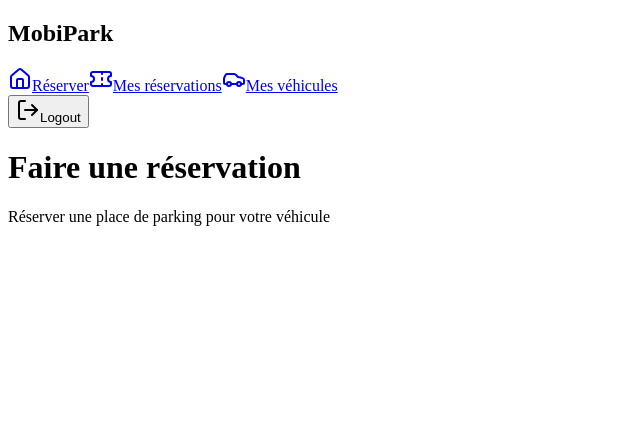
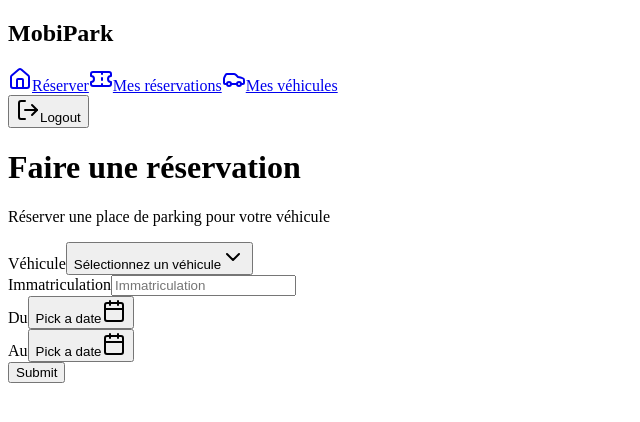
Before and after one commit to Cnam-MobiPark/MobiPark, a React (Vite) app in the folder frontend/: page / in a window 1280 px wide. Shown: the top 422 px of the page, without its empty margins (0-640 px from the left). Built offline with nearby package versions, Linux system fonts and the light colour scheme; the HTML template or start-up script is replaced by a standard one.

Commit message:
feat: add reservation page UI

```diff
--- a/frontend/package.json
+++ b/frontend/package.json
@@ -12,6 +12,7 @@
   "dependencies": {
     "@hookform/resolvers": "^3.4.2",
     "@radix-ui/react-label": "^2.0.2",
+    "@radix-ui/react-popover": "^1.0.7",
     "@radix-ui/react-select": "^2.0.0",
     "@radix-ui/react-separator": "^1.0.3",
     "@radix-ui/react-slot": "^1.0.2",
--- a/frontend/src/components/page_header.tsx
+++ b/frontend/src/components/page_header.tsx
@@ -10,7 +10,7 @@
   description,
 }: PageHeaderProps): ReactElement {
   return (
-    <header>
+    <header className="mb-8">
       <h1 className="text-4xl font-bold mb-2">{title}</h1>
 
       {description && <p className="text-muted-foreground">{description}</p>}
--- /dev/null
+++ b/frontend/src/components/ui/popover.tsx
@@ -0,0 +1,29 @@
+import * as React from "react"
+import * as PopoverPrimitive from "@radix-ui/react-popover"
+
+import { cn } from "@/lib/utils"
+
+const Popover = PopoverPrimitive.Root
+
+const PopoverTrigger = PopoverPrimitive.Trigger
+
+const PopoverContent = React.forwardRef<
+  React.ElementRef<typeof PopoverPrimitive.Content>,
+  React.ComponentPropsWithoutRef<typeof PopoverPrimitive.Content>
+>(({ className, align = "center", sideOffset = 4, ...props }, ref) => (
+  <PopoverPrimitive.Portal>
+    <PopoverPrimitive.Content
+      ref={ref}
+      align={align}
+      sideOffset={sideOffset}
+      className={cn(
+        "z-50 w-72 rounded-md border bg-popover p-4 text-popover-foreground shadow-md outline-none data-[state=open]:animate-in data-[state=closed]:animate-out data-[state=closed]:fade-out-0 data-[state=open]:fade-in-0 data-[state=closed]:zoom-out-95 data-[state=open]:zoom-in-95 data-[side=bottom]:slide-in-from-top-2 data-[side=left]:slide-in-from-right-2 data-[side=right]:slide-in-from-left-2 data-[side=top]:slide-in-from-bottom-2",
+        className
+      )}
+      {...props}
+    />
+  </PopoverPrimitive.Portal>
+))
+PopoverContent.displayName = PopoverPrimitive.Content.displayName
+
+export { Popover, PopoverTrigger, PopoverContent }
--- a/frontend/src/pages/user/home.tsx
+++ b/frontend/src/pages/user/home.tsx
@@ -1,13 +1,178 @@
 import { type ReactElement } from "react";
 import { PageHeader } from "../../components/page_header";
+import { useForm } from "react-hook-form";
+import { format } from "date-fns";
+import {
+  Form,
+  FormControl,
+  FormField,
+  FormItem,
+  FormLabel,
+  FormMessage,
+} from "@/components/ui/form";
+import { Calendar } from "@/components/ui/calendar";
+import { z } from "zod";
+import {
+  Select,
+  SelectContent,
+  SelectItem,
+  SelectTrigger,
+  SelectValue,
+} from "@/components/ui/select";
+import {
+  Popover,
+  PopoverContent,
+  PopoverTrigger,
+} from "@/components/ui/popover";
+import { Button } from "@/components/ui/button";
+import { Input } from "@/components/ui/input";
+import { cn } from "@/lib/utils";
+import { CalendarIcon } from "lucide-react";
+
+const formSchema = z.object({
+  vehicle: z.string(),
+  licencePlate: z.string(),
+  beginDate: z.date(),
+  endDate: z.date(),
+});
 
 export function UserHome(): ReactElement {
+  const form = useForm<z.infer<typeof formSchema>>();
+
+  function onSubmit() {}
+
   return (
     <div>
       <PageHeader
         title="Faire une réservation"
         description="Réserver une place de parking pour votre véhicule"
       />
+
+      <Form {...form}>
+        <form onSubmit={form.handleSubmit(onSubmit)} className="space-y-4">
+          <FormField
+            control={form.control}
+            name="vehicle"
+            render={({ field }) => (
+              <FormItem>
+                <FormLabel>Véhicule</FormLabel>
+                <Select
+                  onValueChange={field.onChange}
+                  defaultValue={field.value}
+                >
+                  <FormControl>
+                    <SelectTrigger>
+                      <SelectValue placeholder="Sélectionnez un véhicule" />
+                    </SelectTrigger>
+                  </FormControl>
+                  <SelectContent></SelectContent>
+                </Select>
+                <FormMessage />
+              </FormItem>
+            )}
+          />
+
+          <FormField
+            control={form.control}
+            name="licencePlate"
+            render={({ field }) => (
+              <FormItem>
+                <FormLabel>Immatriculation</FormLabel>
+                <FormControl>
+                  <Input placeholder="Immatriculation" {...field} />
+                </FormControl>
+                <FormMessage />
+              </FormItem>
+            )}
+          />
+
+          <FormField
+            control={form.control}
+            name="beginDate"
+            render={({ field }) => (
+              <FormItem className="flex flex-col">
+                <FormLabel>Du</FormLabel>
+                <Popover>
+                  <PopoverTrigger asChild>
+                    <FormControl>
+                      <Button
+                        variant="outline"
+                        className={cn(
+                          "w-[240px] pl-3 text-left font-normal",
+                          !field.value && "text-muted-foreground"
+                        )}
+                      >
+                        {field.value ? (
+                          format(field.value, "PPP")
+                        ) : (
+                          <span>Pick a date</span>
+                        )}
+                        <CalendarIcon className="ml-auto h-4 w-4 opacity-50" />
+                      </Button>
+                    </FormControl>
+                  </PopoverTrigger>
+                  <PopoverContent className="w-auto p-0" align="start">
+                    <Calendar
+                      mode="single"
+                      selected={field.value}
+                      onSelect={field.onChange}
+                      disabled={(date) =>
+                        date > new Date() || date < new Date("1900-01-01")
+                      }
+                      initialFocus
+                    />
+                  </PopoverContent>
+                </Popover>
+                <FormMessage />
+              </FormItem>
+            )}
+          />
+
+          <FormField
+            control={form.control}
+            name="beginDate"
+            render={({ field }) => (
+              <FormItem className="flex flex-col">
+                <FormLabel>Au</FormLabel>
+                <Popover>
+                  <PopoverTrigger asChild>
+                    <FormControl>
+                      <Button
+                        variant="outline"
+                        className={cn(
+                          "w-[240px] pl-3 text-left font-normal",
+                          !field.value && "text-muted-foreground"
+                        )}
+                      >
+                        {field.value ? (
+                          format(field.value, "PPP")
+                        ) : (
+                          <span>Pick a date</span>
+                        )}
+                        <CalendarIcon className="ml-auto h-4 w-4 opacity-50" />
+                      </Button>
+                    </FormControl>
+                  </PopoverTrigger>
+                  <PopoverContent className="w-auto p-0" align="start">
+                    <Calendar
+                      mode="single"
+                      selected={field.value}
+                      onSelect={field.onChange}
+                      disabled={(date) =>
+                        date > new Date() || date < new Date("1900-01-01")
+                      }
+                      initialFocus
+                    />
+                  </PopoverContent>
+                </Popover>
+                <FormMessage />
+              </FormItem>
+            )}
+          />
+
+          <Button type="submit">Submit</Button>
+        </form>
+      </Form>
     </div>
   );
 }
--- a/frontend/tsconfig.json
+++ b/frontend/tsconfig.json
@@ -15,9 +15,9 @@
     "jsx": "react-jsx",
     "forceConsistentCasingInFileNames": true,
 
-    "baseUrl": "src",
+    "baseUrl": ".",
     "paths": {
-      "@/*": ["./*"]
+      "@/*": ["./src/*"]
     },
 
     /* Linting */
```
Also changed, not shown: 1 other file (tests, documents, lock files or other folders).
